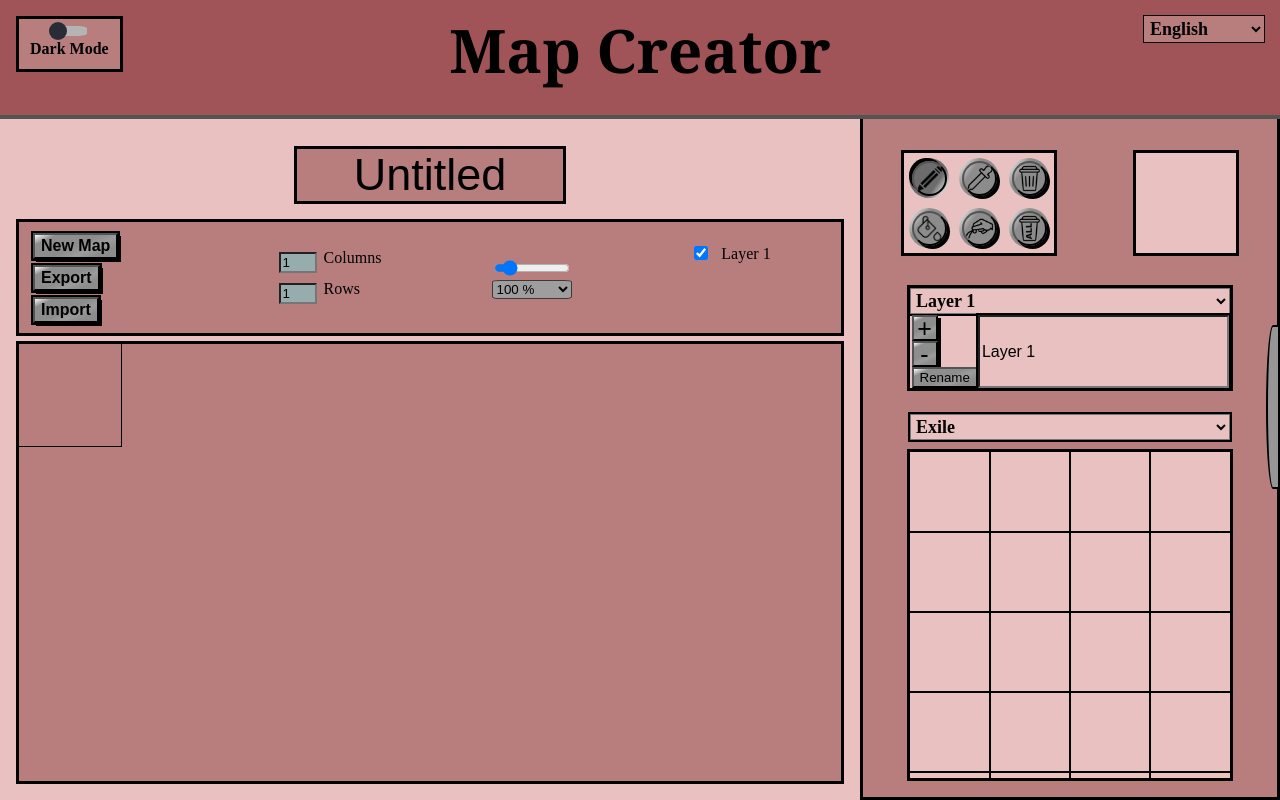
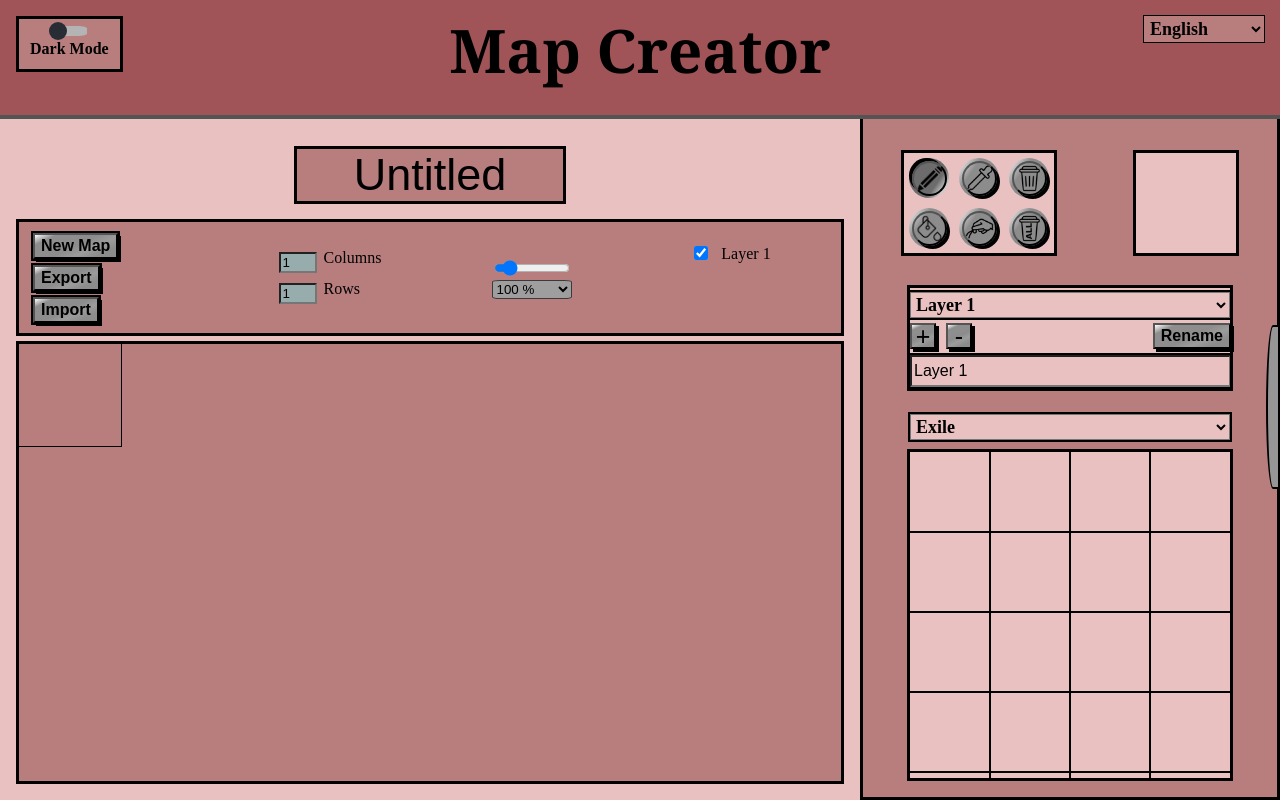
Before and after one commit to GeroNahu/Map-Creator, a React (Create React App) app: page / in a window 1280 px wide. Built offline with nearby package versions, Linux system fonts and the light colour scheme.

Commit message:
Fixes the styles into the selectedLayerContainer

```diff
--- a/src/Styles/toolsSection.css
+++ b/src/Styles/toolsSection.css
@@ -34,16 +34,25 @@
 }
 .selectedLayerContainer {
   align-items: center;
-  display: flex;
+  display: grid;
   flex-direction: column;
+  grid-template-rows: 34px 66px;
   justify-self: center;
   justify-content: space-between;
   grid-area: layers;
   width: 320px;
 }
 .handleLayers {
+  display: grid;
+  grid-template-rows: 32px 32px;
+  width: 317px;
+}
+.layersHandlerButtonsWrapper {
   display: flex;
-  width: 317px;
+  justify-content: space-between;
+}
+.plusMinusButtonsWrapper {
+  display: flex;
 }
 .layersNumberButton {
   align-items: center;
@@ -61,10 +70,10 @@
   box-shadow: -3px -3px;
 }
 .inputRenameLayer {
-  width: inherit;
+  width: 313px;
   font-size: 16px;
 }
-.layersSubmitButton {
+.layersRenameButton {
   align-items: center;
   box-shadow: 3px 3px;
   display: flex;
@@ -73,10 +82,10 @@
   height: 26px;
   justify-content: center;
   margin-left: 9px;
-  width: 65px;
+  min-width: 65px;
   user-select: none;
 }
-.layersSubmitButtonOn{
+.layersSubmitButtonOn {
   box-shadow: -3px -3px;
 }
 .buttosAndTiles {
```
